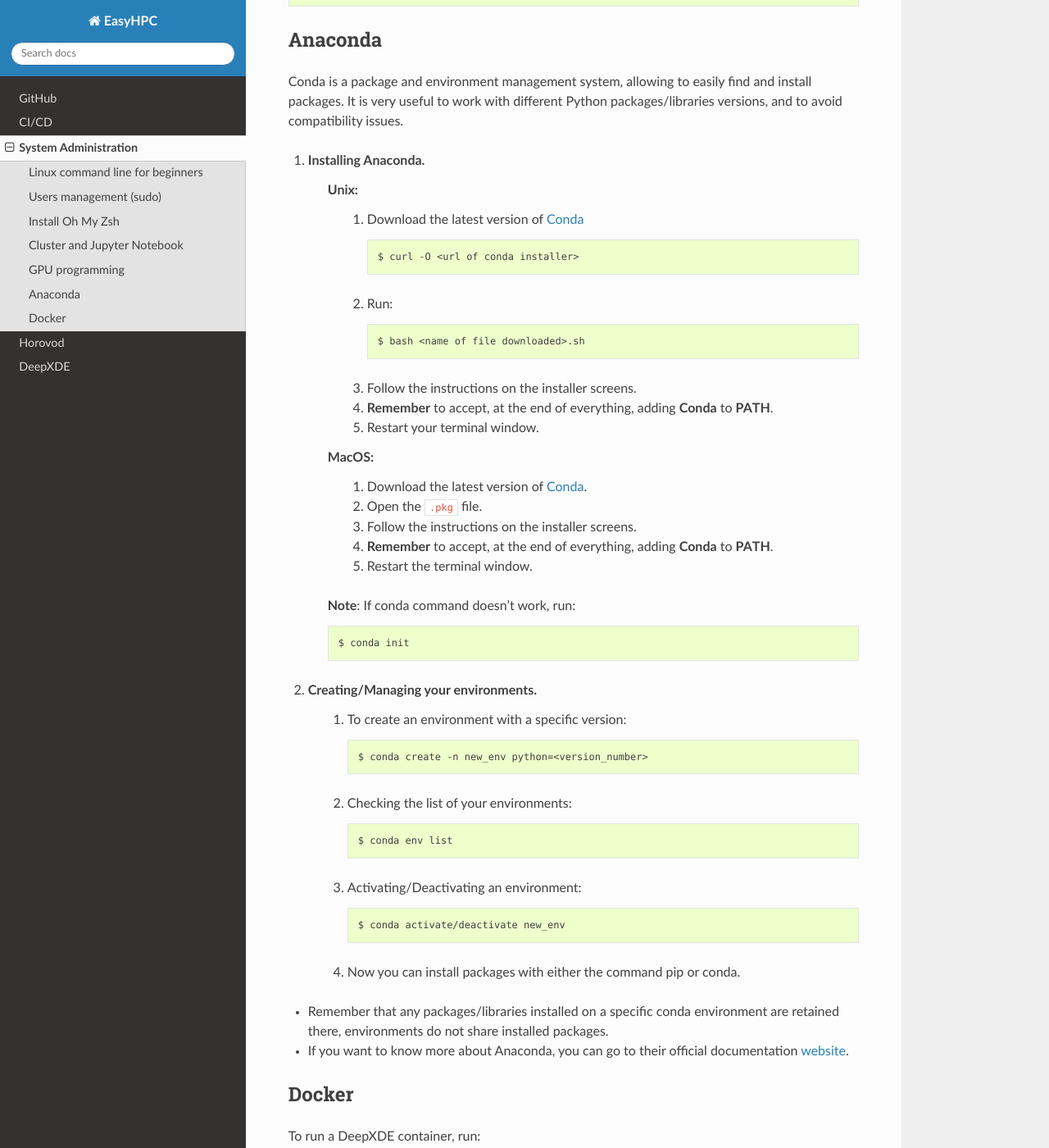
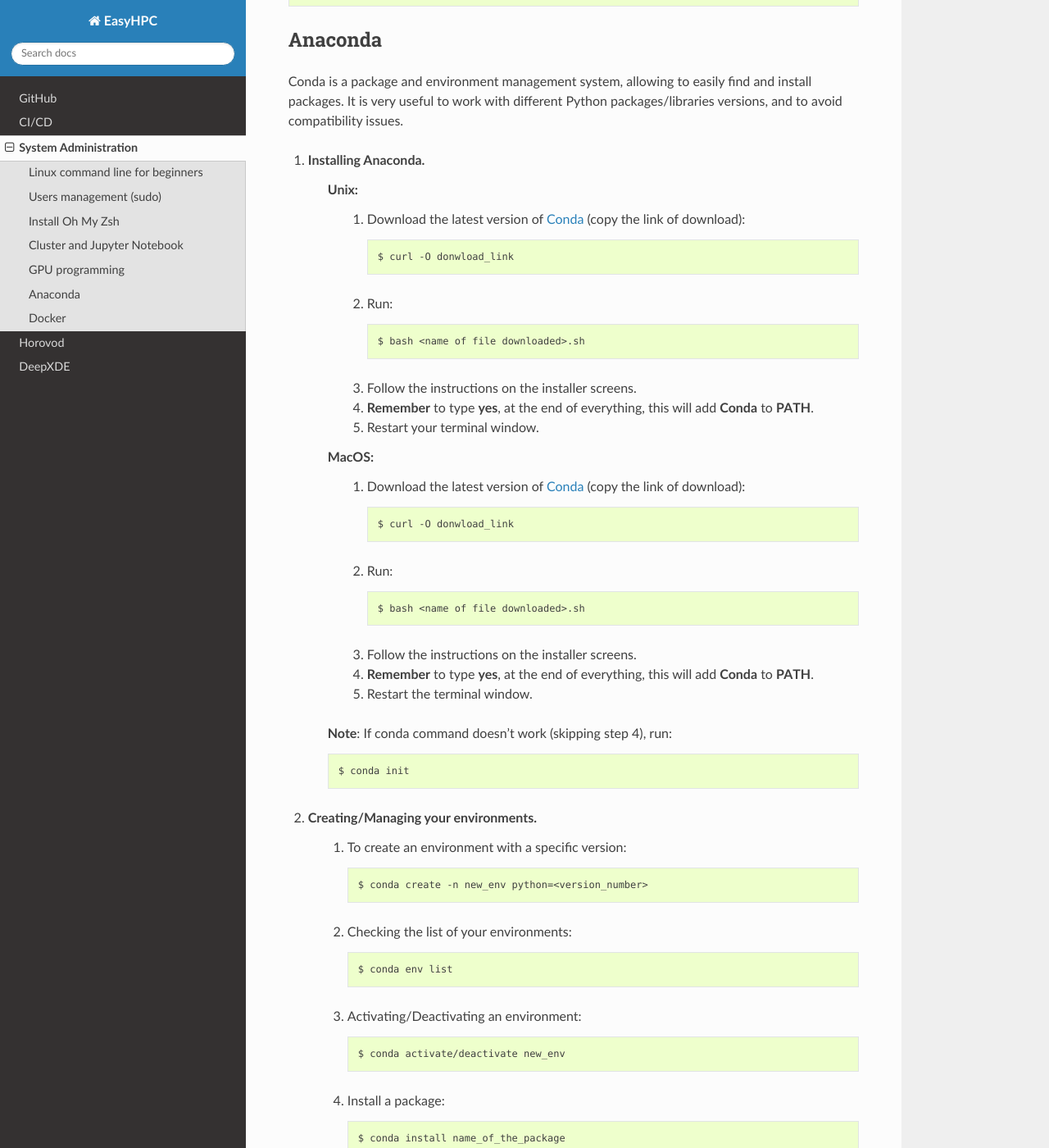
Before and after one commit to pescap/EasyHPC, a Sphinx documentation site: the page built from docs/source/sysadmin.rst, in a window 1280 px wide and 1400 px high, scrolled down 2778 px. Shown: the whole window at 82% size. Built offline with Sphinx 7.4.7 and the Read the Docs theme 2.0.0, drawn with Linux system fonts in a browser that asks for light colours; some of the changed text lies outside the part shown.

Commit message:
Updated anaconda section

```diff
--- a/docs/source/sysadmin.rst
+++ b/docs/source/sysadmin.rst
@@ -112,25 +112,32 @@
 
 1. Installing Anaconda.
     Unix:
-       1. Download the latest version of `Conda <https://www.anaconda.com/products/individual>`_ ::
+       1. Download the latest version of `Conda <https://www.anaconda.com/products/individual>`_ (copy the link of download)::
 
-            $ curl -O <url of conda installer>
+            $ curl -O donwload_link
+
        2. Run::
 
             $ bash <name of file downloaded>.sh
 
        3. Follow the instructions on the installer screens.
-       4. **Remember** to accept, at the end of everything, adding **Conda** to **PATH**.
+       4. **Remember** to type **yes**, at the end of everything, this will add **Conda** to **PATH**.
        5. Restart your terminal window.
 
     MacOS:
-       1. Download the latest version of `Conda <https://www.anaconda.com/products/individual>`_.
-       2. Open the ``.pkg`` file.
+       1. Download the latest version of `Conda <https://www.anaconda.com/products/individual>`_ (copy the link of download)::
+
+            $ curl -O donwload_link
+
+       2. Run::
+
+            $ bash <name of file downloaded>.sh
+
        3. Follow the instructions on the installer screens.
-       4. **Remember** to accept, at the end of everything, adding **Conda** to **PATH**.
+       4. **Remember** to type **yes**, at the end of everything, this will add **Conda** to **PATH**.
        5. Restart the terminal window.
 
-    **Note**: If conda command doesn't work, run::
+    **Note**: If conda command doesn't work (skipping step 4), run::
 
         $ conda init
 
@@ -147,7 +154,11 @@
 
         $ conda activate/deactivate new_env
 
-    4. Now you can install packages with either the command pip or conda.
+    4. Install a package::
+
+        $ conda install name_of_the_package
+        or
+        $ pip install name_of_the_package
 
 - Remember that any packages/libraries installed on a specific conda environment are retained there, environments do not share installed packages.
 - If you want to know more about Anaconda, you can go to their official documentation `website <https://docs.conda.io/projects/conda/en/latest/index.html>`_.
@@ -157,8 +168,8 @@
 
 To run a DeepXDE container, run: ::
 
-$ nvidia-docker run -v $(pwd):/root/shared -w "/root/shared" -p 8888:8888 pescapil/deepxde:latest
+    $ nvidia-docker run -v $(pwd):/root/shared -w "/root/shared" -p 8888:8888 pescapil/deepxde:latest
 
 To use a forked version of DeepXDE from inside the Docker, open a Terminal windows and set the ``PYTHONPATH`` adequately using::
 
-$ export PYTHONPATH=$PYTHONPATH:path_to_deepxde
+    $ export PYTHONPATH=$PYTHONPATH:path_to_deepxde
```
